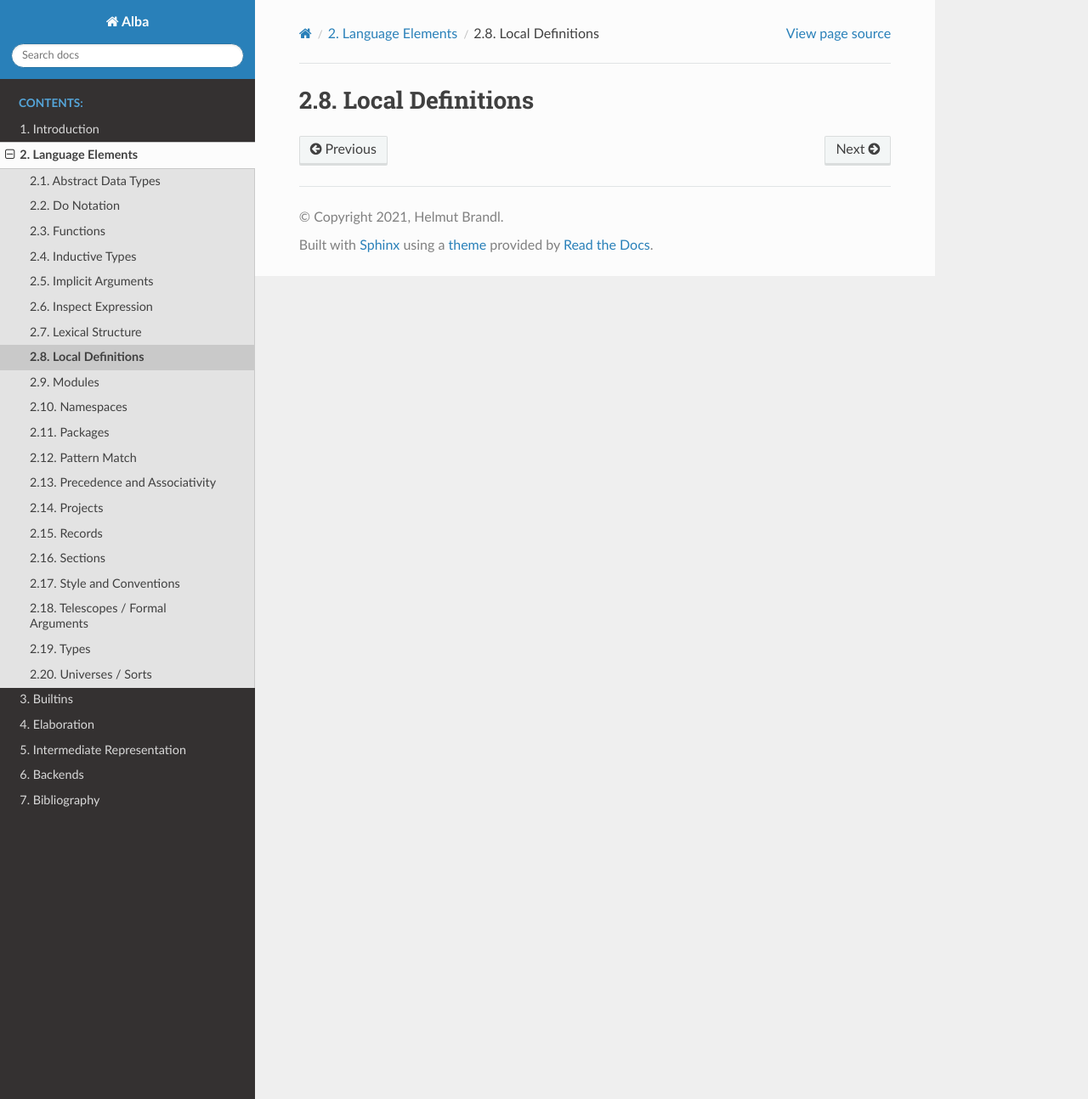
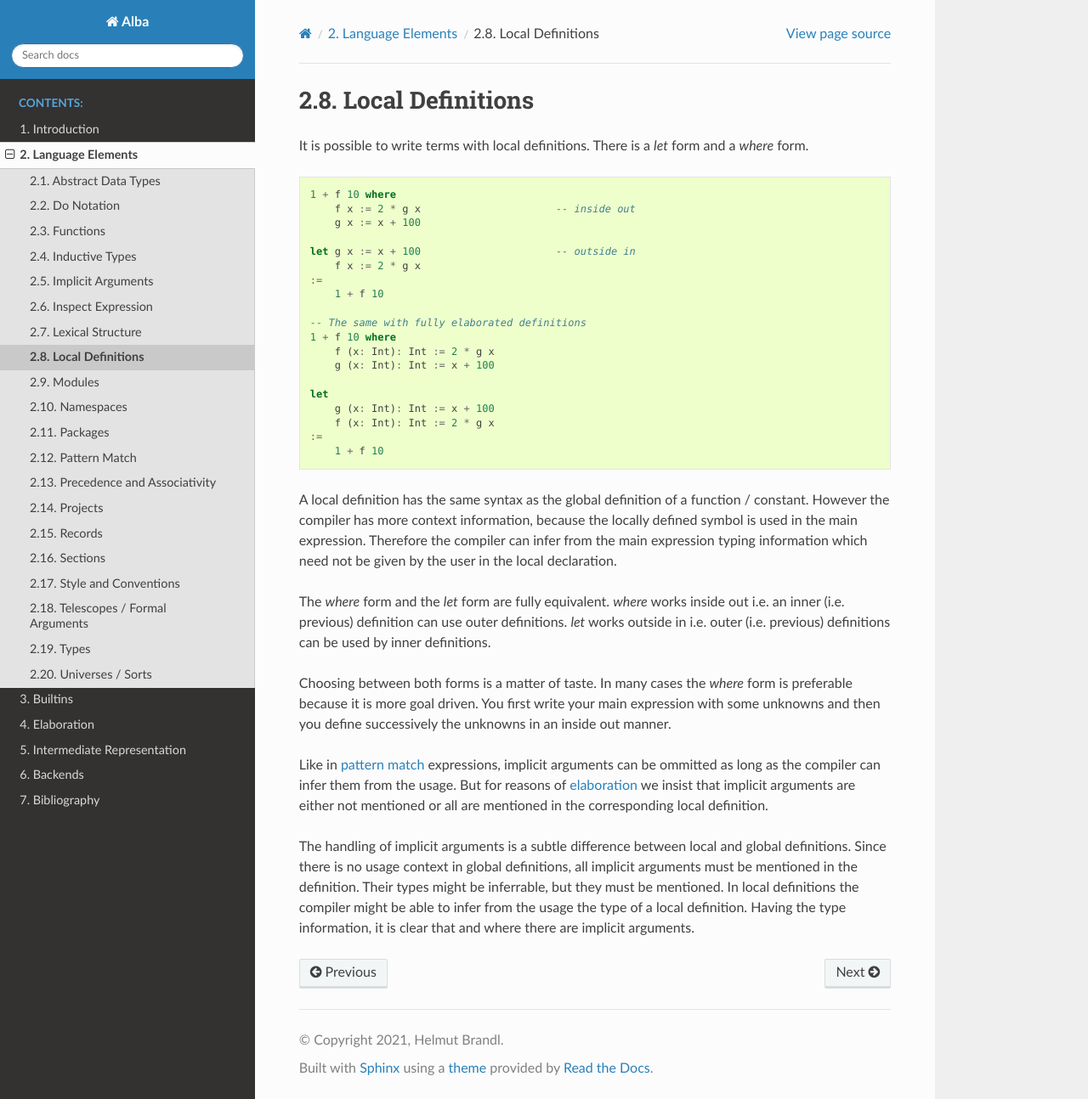
Before and after one commit to alba-lang/lang-spec, a Sphinx documentation site: the page built from sphinx/source/lang-elems/local-defs.rst, in a window 1280 px wide and 1294 px high. Shown: the whole window at 85% size. Built offline with Sphinx 7.4.7 and the Read the Docs theme 2.0.0, drawn with Linux system fonts in a browser that asks for light colours.

Commit message:
Added chapter 'Local Definitions'
	modified:   sphinx/source/lang-elems/local-defs.rst

```diff
--- a/sphinx/source/lang-elems/local-defs.rst
+++ b/sphinx/source/lang-elems/local-defs.rst
@@ -3,3 +3,59 @@
 ****************************************
 Local Definitions
 ****************************************
+
+
+It is possible to write terms with local definitions. There is a *let* form and
+a *where* form.
+
+::
+
+    1 + f 10 where
+        f x := 2 * g x                      -- inside out
+        g x := x + 100
+
+    let g x := x + 100                      -- outside in
+        f x := 2 * g x
+    :=
+        1 + f 10
+
+    -- The same with fully elaborated definitions
+    1 + f 10 where
+        f (x: Int): Int := 2 * g x
+        g (x: Int): Int := x + 100
+
+    let
+        g (x: Int): Int := x + 100
+        f (x: Int): Int := 2 * g x
+    :=
+        1 + f 10
+
+A local definition has the same syntax as the global definition of a function /
+constant. However the compiler has more context information, because the locally
+defined symbol is used in the main expression. Therefore the compiler can infer
+from the main expression typing information which need not be given by the user
+in the local declaration.
+
+The *where* form and the *let* form are fully equivalent. *where* works inside
+out i.e. an inner (i.e. previous) definition can use outer definitions. *let*
+works outside in i.e. outer (i.e. previous) definitions can be used by inner
+definitions.
+
+Choosing between both forms is a matter of taste. In many cases the *where* form
+is preferable because it is more goal driven. You first write your main
+expression with some unknowns and then you define successively the unknowns in
+an inside out manner.
+
+
+Like in :ref:`pattern match <Pattern Match>` expressions, implicit arguments can
+be ommitted as long as the compiler can infer them from the usage. But for
+reasons of :ref:`elaboration <Elaboration>` we insist that implicit arguments
+are either not mentioned or all are mentioned in the corresponding local
+definition.
+
+The handling of implicit arguments is a subtle difference between local and
+global definitions. Since there is no usage context in global definitions, all
+implicit arguments must be mentioned in the definition. Their types might be
+inferrable, but they must be mentioned. In local definitions the compiler might
+be able to infer from the usage the type of a local definition. Having the type
+information, it is clear that and where there are implicit arguments.
```
